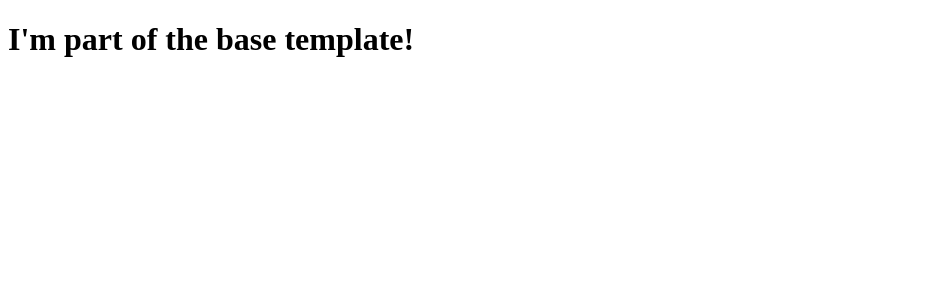
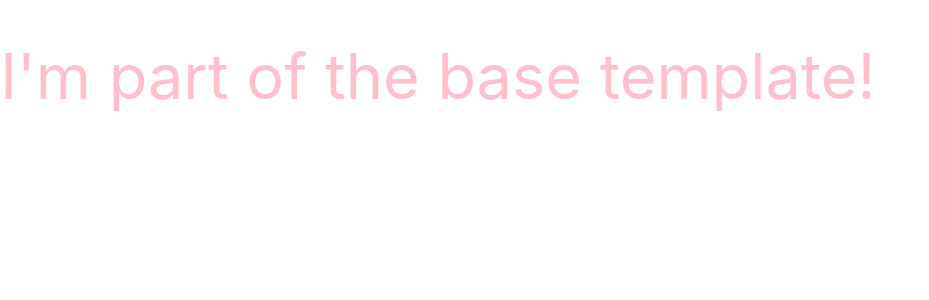
Before and after one commit to thomasmcquillan/flask-task-manager-project, a Flask app: template templates/base.html in a window 1280 px wide. Shown: the top 300 px of the page, without its empty margins (0-929 px from the left). Run offline with Flask 2, Linux system fonts and the light colour scheme; the template is opened without the code that fills it, so the values that code supplies are empty; some libraries are stand-ins or nearby versions.

Commit message:
Add Materialize and Static files

```diff
--- /dev/null
+++ b/static/css/style.css
@@ -0,0 +1,3 @@
+h1 {
+    color: pink;
+}
--- a/templates/base.html
+++ b/templates/base.html
@@ -3,6 +3,12 @@
 <head>
     <meta charset="UTF-8">
     <meta name="viewport" content="width=device-width, initial-scale=1.0">
+    <link rel="stylesheet" href="https://cdnjs.cloudflare.com/ajax/libs/font-awesome/5.15.4/css/all.min.css"
+        integrity="sha512-1ycn6IcaQQ40/MKBW2W4Rhis/DbILU74C1vSrLJxCq57o941Ym01SwNsOMqvEBFlcgUa6xLiPY/NS5R+E6ztJQ==" crossorigin="anonymous" referrerpolicy="no-referrer" type="text/css"/>
+    <link rel="stylesheet" href="https://cdnjs.cloudflare.com/ajax/libs/materialize/1.0.0/css/materialize.min.css" type="text/css">
+    <link rel="stylesheet" href="{{ url_for('static', filename='css/style.css') }}" type="text/css">
+    {% block styles %}
+    {% endblock %}
     <title>Task Manager</title>
 </head>
 <body>
@@ -11,5 +17,10 @@
     {% block content %}
     {% endblock %}
 
+    <script src="https://code.jquery.com/jquery-3.6.0.min.js" integrity="sha256-/xUj+3OJU5yExlq6GSYGSHk7tPXikynS7ogEvDej/m4=" crossorigin="anonymous"></script>
+    <script src="https://cdnjs.cloudflare.com/ajax/libs/materialize/1.0.0/js/materialize.min.js"></script>
+    <script src="{{ url_for('static', filename='js/script.js') }}"></script>
+    {% block scripts %}
+    {% endblock %}
 </body>
 </html>
```
Also changed, not shown: static/js/script.js (added).
